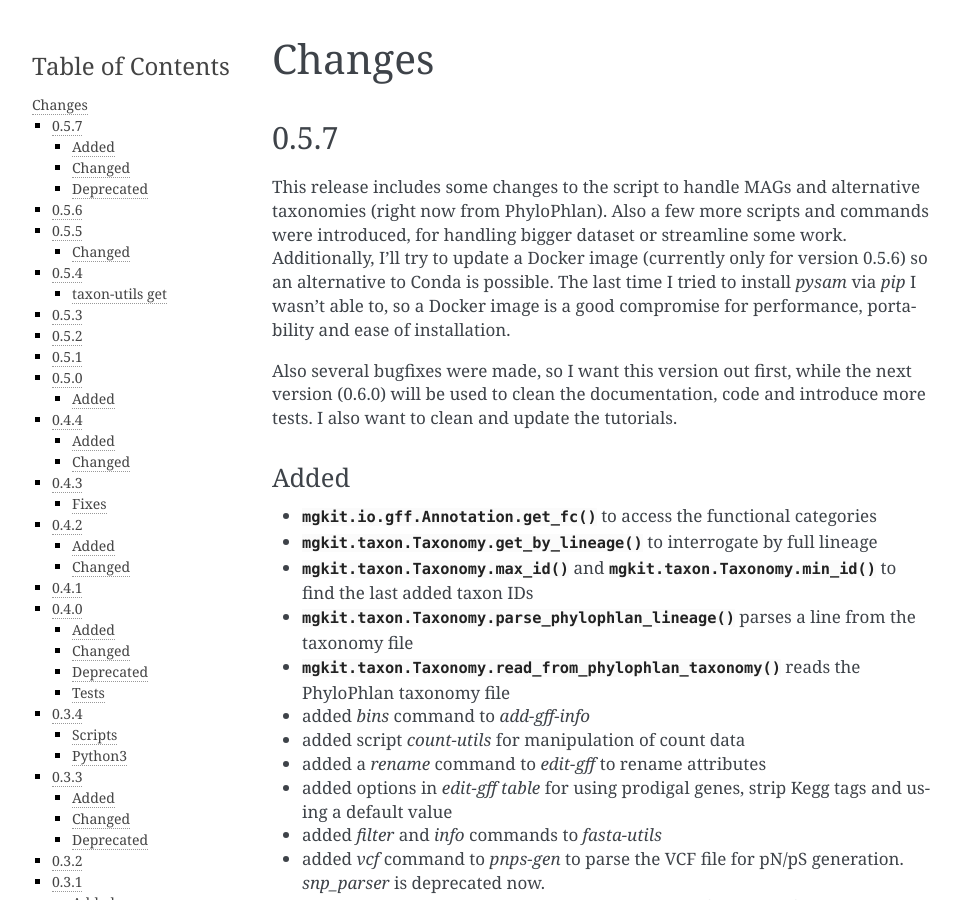
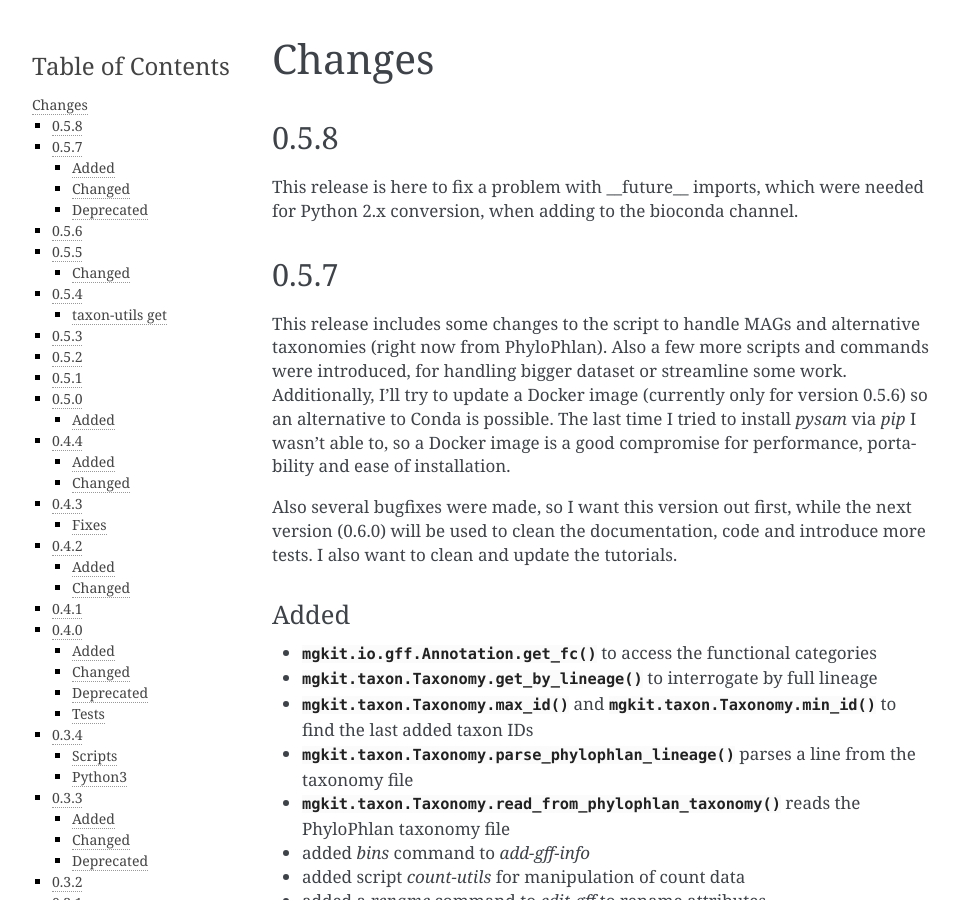
Before and after one commit to frubino/mgkit, a Sphinx documentation site: the page built from docs/source/changes.rst, in a window 1280 px wide and 900 px high. Shown: the whole window, without its empty margins (148-1109 px from the left). Built offline with Sphinx 7.4.7, drawn with Linux system fonts in a browser that asks for light colours; pages that are not in the unit, such as notebooks, are missing from menus.

Commit message:
Update to documentation

```diff
--- a/docs/source/changes.rst
+++ b/docs/source/changes.rst
@@ -1,5 +1,10 @@
 Changes
 =======
+
+0.5.8
+-----
+
+This release is here to fix a problem with __future__ imports, which were needed for Python 2.x conversion, when adding to the bioconda channel.
 
 0.5.7
 -----
```
